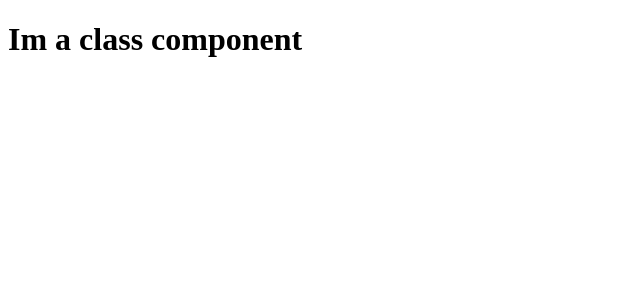
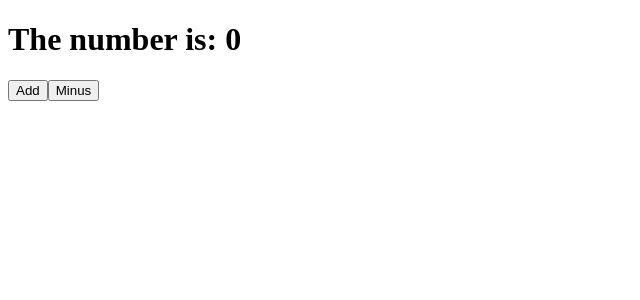
Before and after one commit to J3SUNG/movie_app_2020, a React (Create React App) app: page / in a window 1280 px wide. Shown: the top 300 px of the page, without its empty margins (0-640 px from the left). Built offline with nearby package versions, Linux system fonts and the light colour scheme.

Commit message:
setState, current

```diff
--- a/src/App.js
+++ b/src/App.js
@@ -2,8 +2,28 @@ import React from "react";
 import PropTypes from "prop-types";
 
 class App extends React.Component {
+  state = {
+    count: 0,
+  };
+  add = () => {
+    this.setState((current) => ({
+      count: current.count + 1,
+    }));
+  };
+  minus = () => {
+    this.setState((current) => ({
+      count: current.count - 1,
+      s,
+    }));
+  };
   render() {
-    return <h1>Im a class component</h1>;
+    return (
+      <div>
+        <h1>The number is: {this.state.count}</h1>
+        <button onClick={this.add}>Add</button>
+        <button onClick={this.minus}>Minus</button>
+      </div>
+    );
   }
 }
 
```
Also changed, not shown: 1 other file (tests, documents, lock files or other folders).
